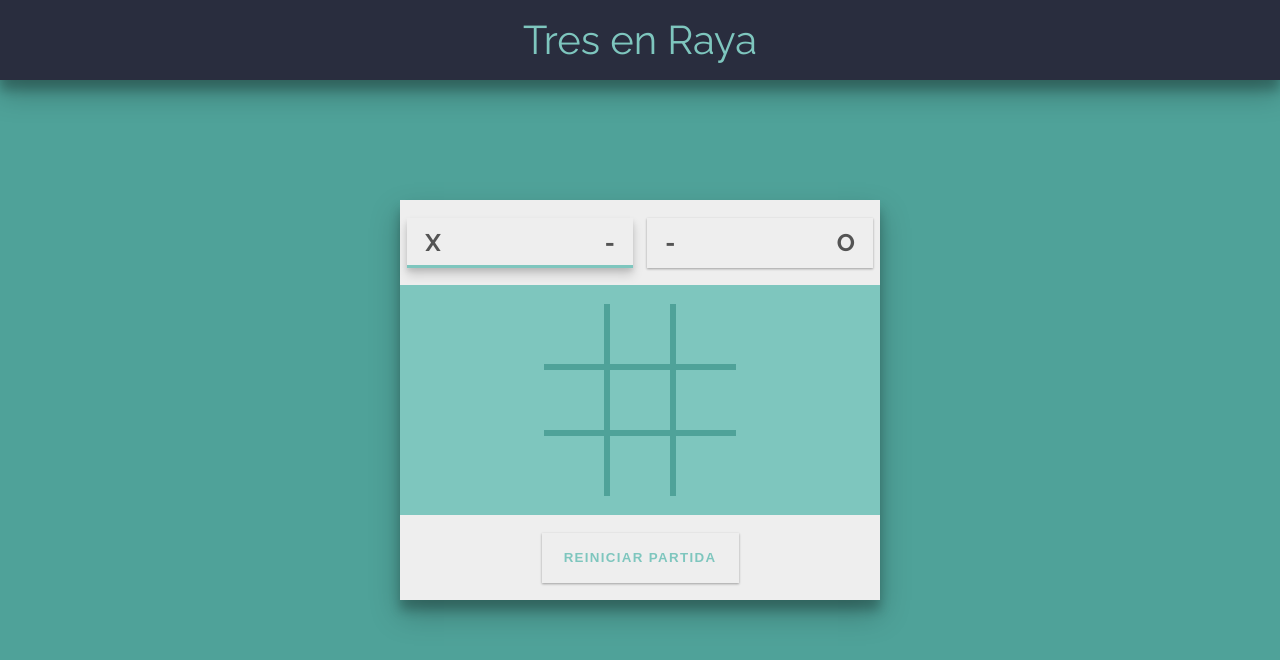
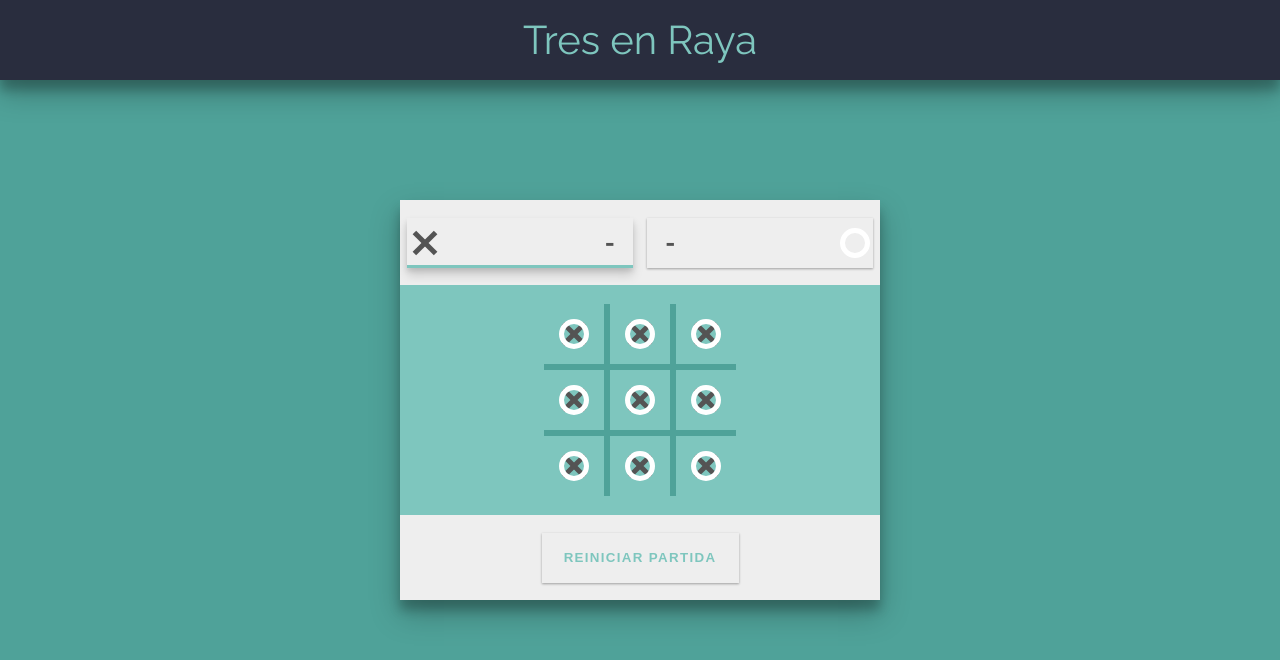
Before and after one commit to christianmed/juego-tres-en-raya-2, a website: page dev/index.pug in a window 1280 px wide. Drawn offline with nearby package versions, Linux system fonts and the light colour scheme; files that its build step writes are made by us from their sources; files whose address does not match are found by name.

Commit message:
creando las primeras formas

```diff
--- a/dev/index.pug
+++ b/dev/index.pug
@@ -14,16 +14,20 @@ html(lang="es")
         header.game-container__header
           .players
             .player-X
-              .name X
+              .name
+                .cross
               .points#pointsX -
             .player-O
               .points#pointsO -
-              .name O
+              .name
+                .circle
         .game-container__body
           .game-grid#game-grid
             - var n = 10
             while --n
               .cell
+                .cross
+                .circle
         footer.game-container__footer
           button.btn-reset#btn-reset Reiniciar Partida
 
--- a/dev/scss/_variables.scss
+++ b/dev/scss/_variables.scss
@@ -44,3 +44,39 @@ $size3: 100px;
   font-size: $size;
   font-size: calculateRem($size);
 }
+
+@mixin circle($size, $border, $color) {
+  position: absolute;
+  width: $size;
+  height: $size;
+  border-radius: 50%;
+  background: transparent;
+  border-style: solid;
+  border-width: $border;
+  border-color: $color;
+}
+
+@mixin cross($width, $height, $color) {
+  position: absolute;
+  width: $width;
+  height: $height;
+
+  &::before,
+  &::after {
+    content: '';
+    position: absolute;
+    top: 0;
+    left: 0;
+    width: 100%;
+    height: 100%;
+    background-color: $color;
+  }
+
+  &::before {
+    transform: rotate(45deg);
+  }
+
+  &::after {
+    transform: rotate(-45deg);
+  }
+}
--- a/dev/scss/styles.scss
+++ b/dev/scss/styles.scss
@@ -83,6 +83,11 @@ body {
           0 1px 3px rgba(0,0,0,0.12),
           0 1px 2px rgba(0,0,0,0.24);
 
+        .name {
+          position: relative;
+          // left: .5em;
+        }
+
         &.current {
           box-shadow:
             0 7px 10px rgba(0, 0, 0, 0.15),
@@ -111,11 +116,12 @@ body {
       background: var(--color1);
 
       .cell {
-        display: flex;
-        justify-content: center;
-        align-items: center;
-        font-size: 2em;
-        font-weight: 600;
+        position: relative;
+        // display: flex;
+        // justify-content: center;
+        // align-items: center;
+        // font-size: 2em;
+        // font-weight: 600;
         background: var(--color2);
         cursor: pointer;
       }
@@ -209,44 +215,16 @@ body {
   }
 }
 
-// .cross {
-//   position: absolute;
-//   width: 30px;
-//   height: 5px;
-//   top: 50%;
-//   left: 50%;
-//   transform: translate(-50%, -50%);
+.cross {
+  @include cross(30px, 5px, var(--color6));
+  top: 50%;
+  left: 50%;
+  transform: translate(-50%, -50%);
+}
 
-//   &::before,
-//   &::after {
-//     content: '';
-//     position: absolute;
-//     top: 0;
-//     left: 0;
-//     width: 100%;
-//     height: 100%;
-//     background-color: transparent;
-//   }
-
-//   &::before {
-//     transform: rotate(45deg);
-//   }
-
-//   &::after {
-//     transform: rotate(-45deg);
-//   }
-// }
-
-// .circle {
-//   position: absolute;
-//   top: 50%;
-//   left: 50%;
-//   transform: translate(-50%, -50%);
-//   width: 30px;
-//   height: 30px;
-//   border-radius: 50%;
-//   background: transparent;
-//   border-style: solid;
-//   border-width: 5px;
-//   border-color: transparent;
-// }
+.circle {
+  @include circle(30px, 5px, var(--color5));
+  top: 50%;
+  left: 50%;
+  transform: translate(-50%, -50%);
+}
```
Also changed, not shown: dist/css/styles.css, dist/index.html, dist/js/app.js.
